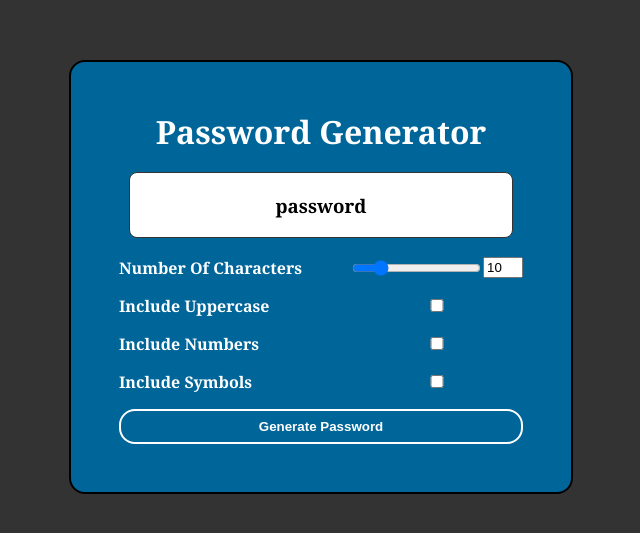
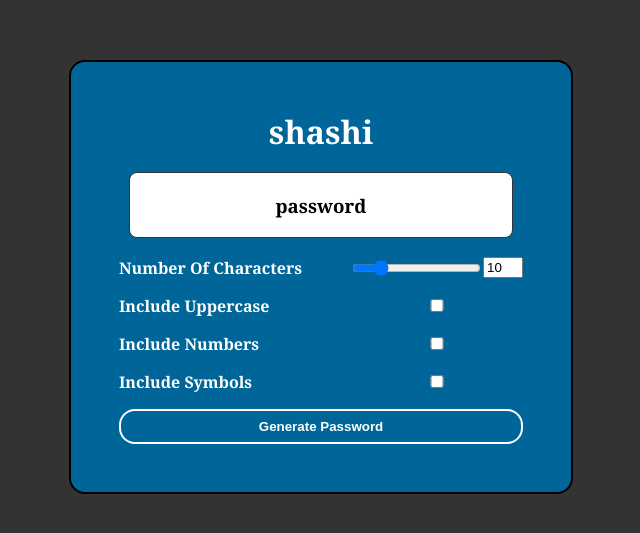
Before and after one commit to WebDevSimplified/JavaScript-Password-Generator, a plain HTML site: page index.html in a window 1280 px wide. Shown: the part 123-656 px from the top of the page, without its empty margins (319-959 px from the left). Drawn offline with Linux system fonts and the light colour scheme.

Commit message:
Update index.html

```diff
--- a/index.html
+++ b/index.html
@@ -10,7 +10,7 @@
 </head>
 <body>
   <div class="container">
-    <h1 class="title">Password Generator</h1>
+    <h1 class="title">shashi</h1>
     <h3 class="password-display" id="passwordDisplay">password</h3>
     <form id="passwordGeneratorForm" class="form">
       <label for="characterAmountNumber">Number Of Characters</label>
```
